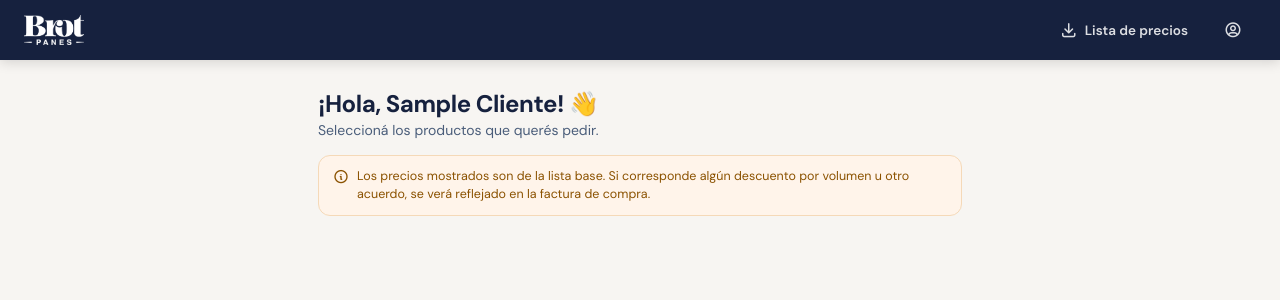
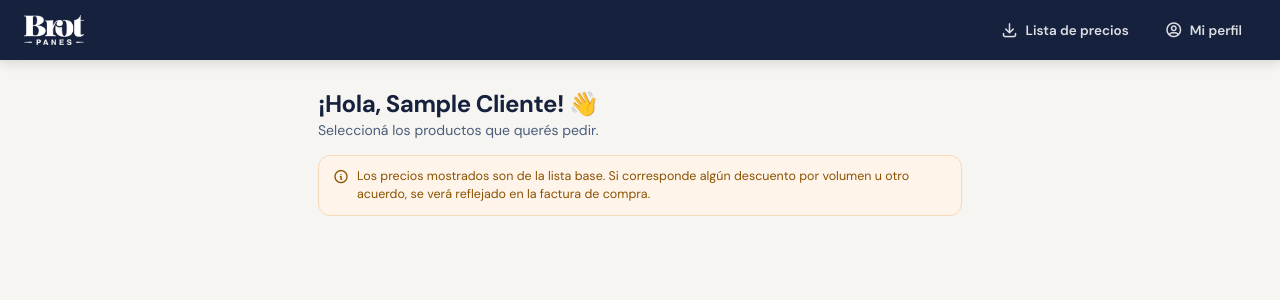
Before and after one commit to lopezmaty/brot_panel, a Django app: template templates/catalogo.html in a window 1280 px wide. Shown: the top 300 px of the page. Run offline with Django 5.2, Linux system fonts and the light colour scheme; tables that the repository leaves empty hold one stand-in row (values such as "Sample post"); the template is opened without the code that fills it: values that come from a table or form of the project are taken from there, most other values are stand-ins (such as "Sample title", 1, 10 or a date in 2020).

Commit message:
Agregar texto 'Mi perfil' junto al icono en el topbar del catalogo

```diff
--- a/templates/catalogo.html
+++ b/templates/catalogo.html
@@ -25,8 +25,9 @@
       <span>Lista de precios</span>
     </a>
     {% endif %}
-    <a href="/catalogo/{{ cliente.token }}/perfil/" class="topbar-perfil-btn" aria-label="Mi perfil">
+    <a href="/catalogo/{{ cliente.token }}/perfil/" class="topbar-perfil-btn">
       <i class="ti ti-user-circle"></i>
+      <span>Mi perfil</span>
     </a>
   </div>
 </header>
```
